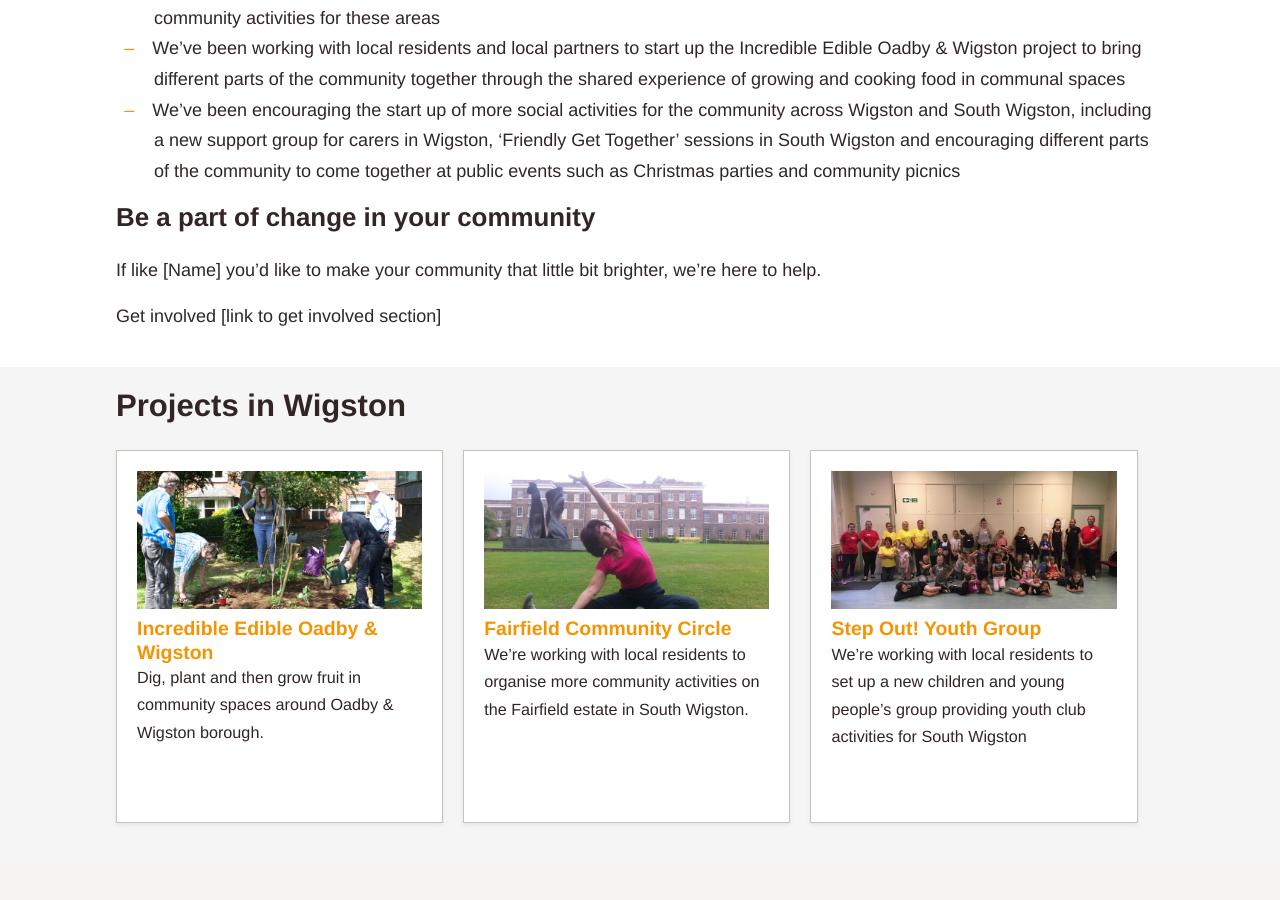
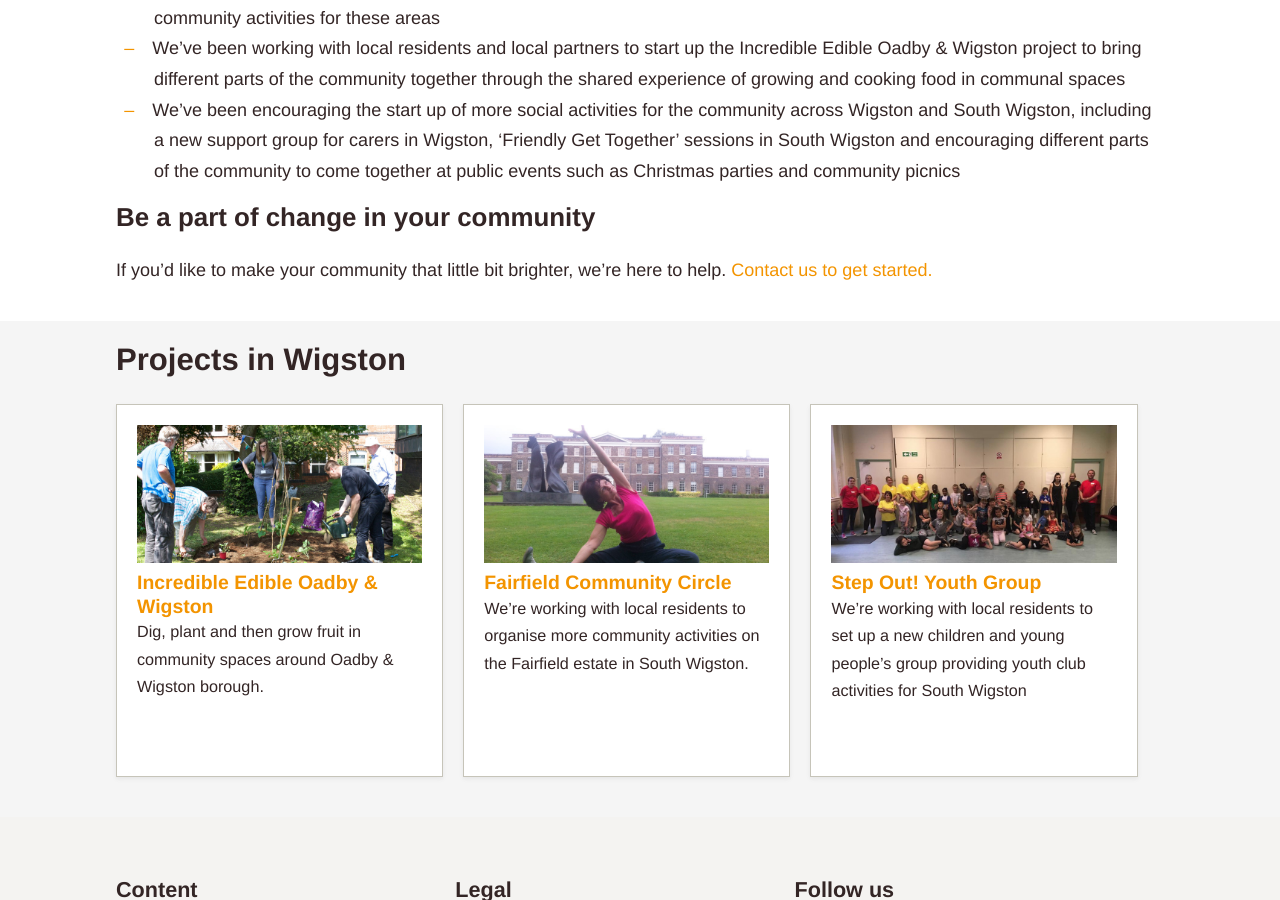
Before and after one commit to richardatval/www.communitycapacity.co.uk, a Jekyll site: the page built from communities/wigston.md, in a window 1280 px wide and 900 px high, scrolled down 917 px. Built offline with Jekyll 4.4.1, drawn with Linux system fonts in a browser that asks for light colours; nearby versions of some CDN libraries.

Commit message:
Updated wigston.md

```diff
--- a/communities/wigston.md
+++ b/communities/wigston.md
@@ -27,6 +27,4 @@ We have been working with local residents to find out how they think we could al
 
 ### Be a part of change in your community
 
-If like [Name] you’d like to make your community that little bit brighter, we’re here to help.
-
-Get involved [link to get involved section]
+If you’d like to make your community that little bit brighter, we’re here to help. [Contact us to get started.](http://www.communitycapacity.co.uk/contact/)
```
